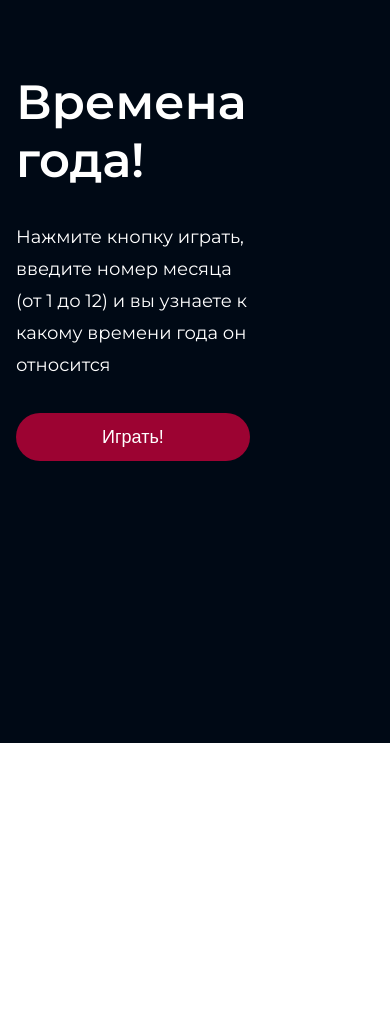
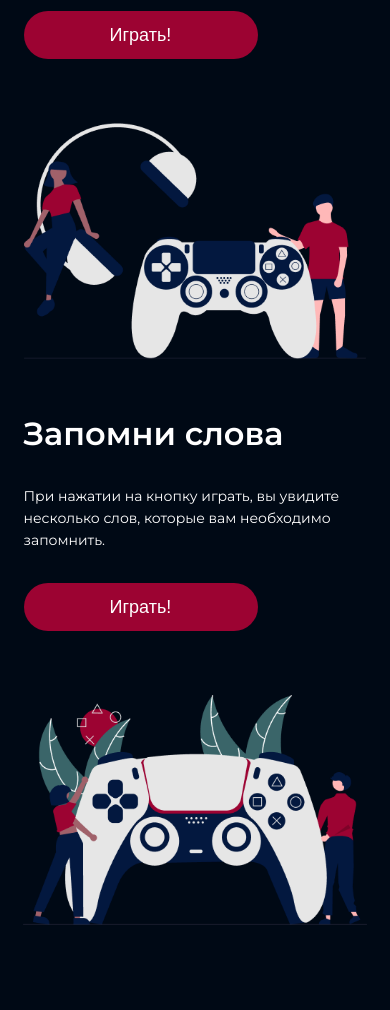
Before and after one commit to jackyE97/2-nd-course-hw, a plain HTML site: page index.html in a window 390 px wide. Shown: the part 2380-3390 px from the top of the page. Before the commit the page ends 3123 px from the top, so only its background shows below. Drawn offline with Linux system fonts and the light colour scheme.

Commit message:
edits to html

```diff
--- a/_mobile.scss
+++ b/_mobile.scss
@@ -10,11 +10,13 @@
             padding-top: 238px;
             align-items: center;
         }
+
         &__title {
             width: 343px;
             text-align: center;
             font-size: 32px;
         }
+
         &__subtitle {
             width: 343px;
             font-size: 14px;
@@ -30,33 +32,40 @@
             align-items: center;
             gap: 32px;
         }
+
         &__game {
             max-width: 343px;
         }
     }
 
-.first {
-    &__content {
+    .content {
         padding-top: 51px;
         display: flex;
         flex-direction: column;
         align-items: center;
-        &_text{
+        padding-bottom: 0px;
+
+        &_text {
             padding-bottom: 64px;
         }
-        &_image {
+    }
+
+    .image {
         max-width: 344px;
         max-height: 236px;
+        &_second-game {
+            padding-bottom: 81px;
         }
     }
-    &__title {
+
+    .title {
         width: 343px;
         font-size: 32px;
     }
-    &__subtitle {
+
+    .subtitle {
         width: 343px;
         font-size: 14px;
         line-height: 22px;
     }
 }
-}
--- a/index.html
+++ b/index.html
@@ -55,6 +55,18 @@
             </div>
         </div>
     </section>
+    <section class="second-game center">
+        <div class="content">
+            <div class="content_text">
+                <h1 class="title">Запомни слова</h1>
+                <h2 class="subtitle">При нажатии на кнопку играть, вы увидите несколько слов, которые вам необходимо запомнить.</h2>
+                <button onclick="month()" class="button">Играть!</button>
+            </div>
+            <div>
+                <img class="image image_second-game" src="./photo/second.png" alt="illustration">
+            </div>
+        </div>
+    </section>
     <footer>
     </footer>
 
--- a/style.scss
+++ b/style.scss
@@ -145,6 +145,7 @@ a {
         gap: 32px;
     }
 }
+
 .title {
     color: #FFF;
     font-size: 48px;
@@ -167,5 +168,9 @@ a {
     max-height: 333px;
 }
 
+.second-game {
+    background-color: #000915;
+}
+
 
 @import 'mobile';
```
Also changed, not shown: photo/second.png (added), style.css, 1 other file. Lines whose indentation alone changed are shown as unchanged.
